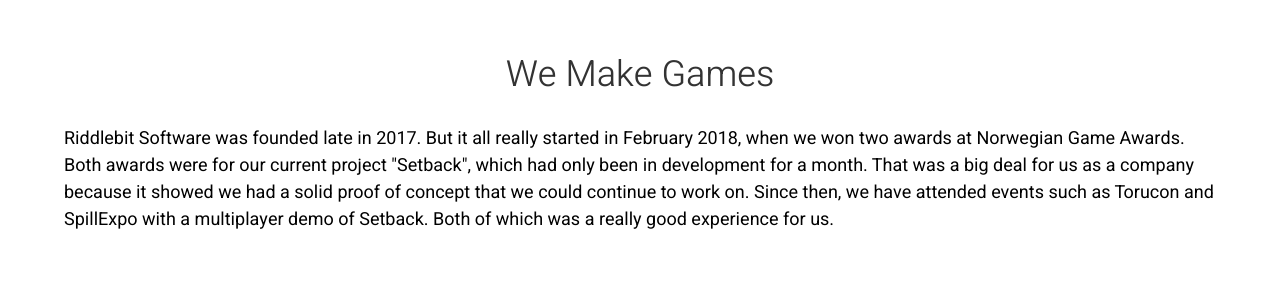
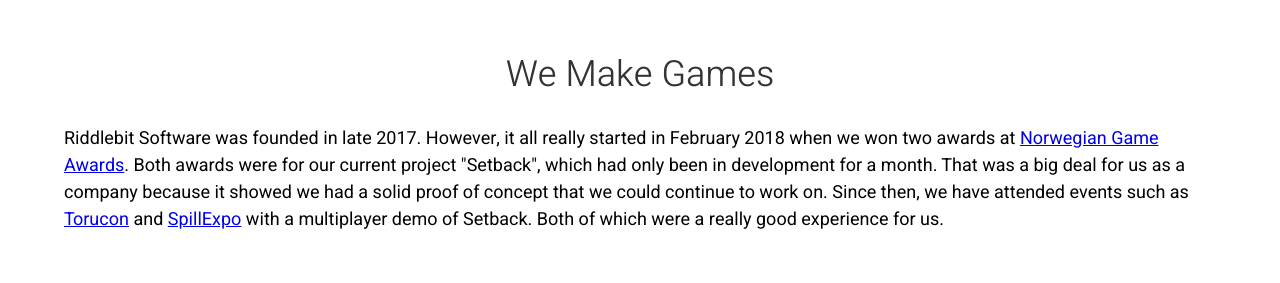
Before and after one commit to havi95/riddlebit-website, a React (Create React App) app: page / in a window 1280 px wide. Shown: the part 840-1123 px from the top of the page. Built offline with nearby package versions, Linux system fonts and the light colour scheme.

Commit message:
Update 'About' content

```diff
--- a/src/components/Content/Frontpage/About/About.js
+++ b/src/components/Content/Frontpage/About/About.js
@@ -5,15 +5,15 @@
         <div className='content-section content-width-md'>
                 <h1>We Make Games</h1>
                 <p>
-                    Riddlebit Software was founded late in 2017.
-                    But it all really started in February 2018,
-                    when we won two awards at Norwegian Game Awards.
+                    Riddlebit Software was founded in late 2017.
+                    However, it all really started in February 2018
+                    when we won two awards at <a href="https://gameawards.no/">Norwegian Game Awards</a>.
                     Both awards were for our current project "Setback",
                     which had only been in development for a month.
                     That was a big deal for us as a company because it showed we had a
                     solid proof of concept that we could continue to work on.
-                    Since then, we have attended events such as Torucon and SpillExpo with a multiplayer demo of Setback.
-                    Both of which was a really good experience for us.
+                    Since then, we have attended events such as <a href="https://torucon.no/en/home/">Torucon</a> and <a href="https://www.spillexpo.no/">SpillExpo</a> with
+                    a multiplayer demo of Setback. Both of which were a really good experience for us.
                 </p>
         </div>
     </div>
```
